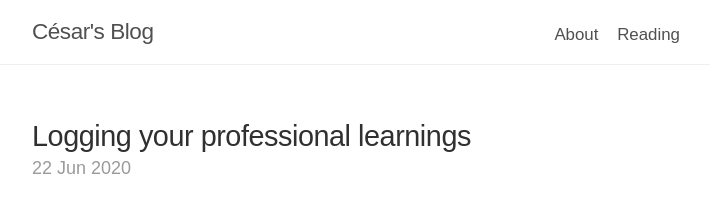
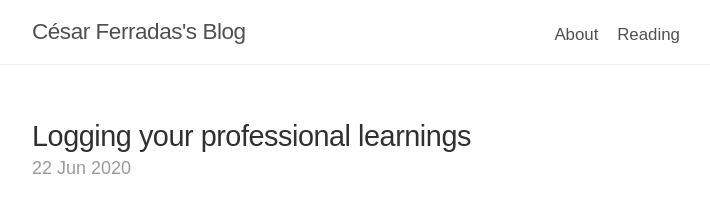
Before and after one commit to cesarferradas/ferrad.as, a Jekyll site: the page built from index.html, in a window 1280 px wide. Shown: the top 204 px of the page, without its empty margins (284-994 px from the left). Built offline with Jekyll 4.4.1, drawn with Linux system fonts in a browser that asks for light colours; the list of posts is cut into pages by our own code.

Commit message:
use seo plugin for title, remove tagline

```diff
--- a/_config.yml
+++ b/_config.yml
@@ -1,9 +1,7 @@
 # Config
-title:          César's Blog
-tagline:        Computer Science, Startups, Lifestyle
+title:          César Ferradas's Blog
 url:            https://cesar.sh
 baseurl:        /blog
-permalink:      /:title
 paginate:       10
 
 # Contact
--- a/_includes/head.html
+++ b/_includes/head.html
@@ -1,14 +1,7 @@
 <head>
   <meta http-equiv="content-type" content="text/html; charset=utf-8">
   <meta name="viewport" content="width=device-width, initial-scale=1.0, maximum-scale=1">
-  {% seo title=false %}
-  <title>
-    {% if page.title == "Home" %}
-      {{ site.title }} | {{ site.tagline }}
-    {% else %}
-      {{ page.title }} | {{ site.title }}
-    {% endif %}
-  </title>
+  {% seo %}
   <link rel="stylesheet" href="{{ '/public/css/poole.css' | absolute_url }}">
   <link rel="stylesheet" href="{{ '/public/css/syntax.css' | absolute_url }}">
   <link rel="stylesheet" href="{{ '/public/css/lanyon.css' | absolute_url }}">
--- a/index.html
+++ b/index.html
@@ -1,6 +1,5 @@
 ---
 layout: default
-title: Home
 ---
 
 <div class="posts">
```
Also changed, not shown: _posts/2020-05-11-password-habits.md (+2 -0 lines).
